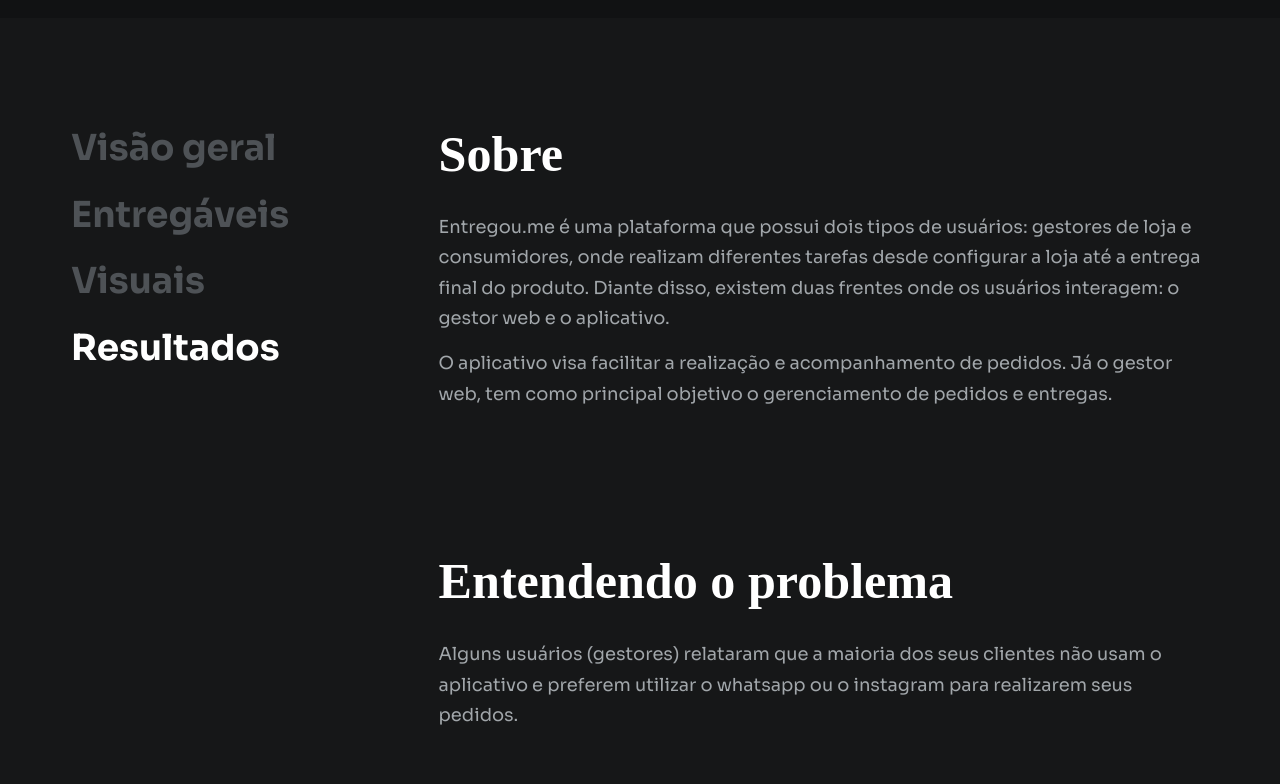
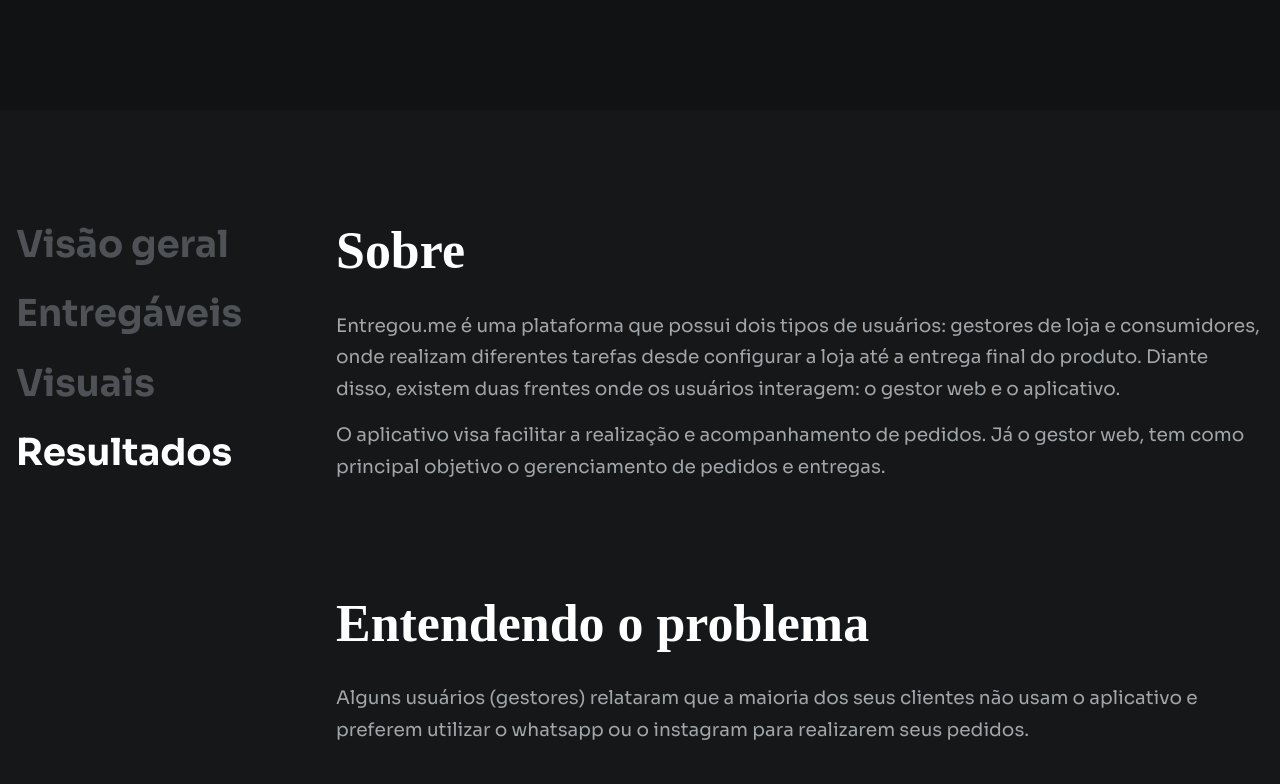
Before and after one commit to paulojanai/my-website-react, a React (Vite) app: page /cases/entregou-me-web in a window 1280 px wide. Shown: the part 1343-2127 px from the top of the page. Built offline with nearby package versions, Linux system fonts and the light colour scheme; a web font is replaced by a local one.

Commit message:
style: scale changed

```diff
--- a/src/scss/_reset.scss
+++ b/src/scss/_reset.scss
@@ -17,7 +17,7 @@ html {
   background-color: $grayscale-700;
 
   @include responsive(1440px) {
-    font-size: 56%;
+    font-size: 58%;
   }
 
   @include responsive(1024px) {
--- a/src/scss/components/_grid.scss
+++ b/src/scss/components/_grid.scss
@@ -3,4 +3,9 @@
   max-width: 130.6rem;
   padding: 0 16px;
   margin: 0 auto;
+
+  @include responsive(1366px) {
+    max-width: 146rem;
+    padding: 0 16px;
+  }
 }
--- a/src/scss/components/case/_case-section-item.scss
+++ b/src/scss/components/case/_case-section-item.scss
@@ -23,4 +23,8 @@
       border-radius: 1.6rem;
     }
   }
+
+  @include responsive (1366px) {
+    max-width: 100%;
+  }
 }
--- a/src/scss/pages/cases.scss
+++ b/src/scss/pages/cases.scss
@@ -7,14 +7,14 @@
     @include flex(row, flex-start, space-between);
 
     main {
-      max-width: 90rem;
+      max-width: 100rem;
       @include flex(column, flex-start, flex-start);
       gap: 16rem;
 
       .section-case {
         .listview {
           @include flex(column, flex-start, flex-start);
-          gap: 16rem;
+          gap: 12rem;
         }
       }
 
```
